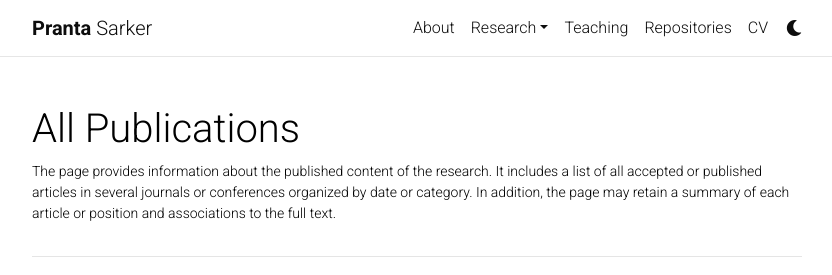
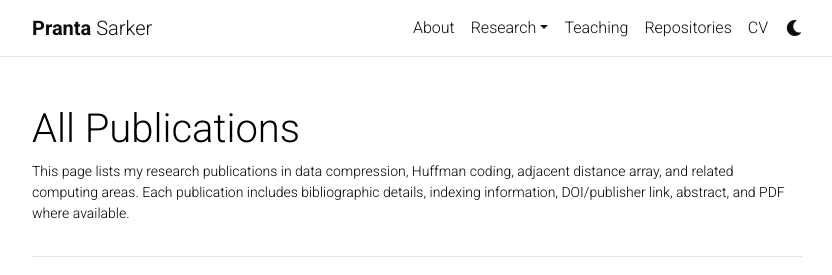
Before and after one commit to psarkerbd/psarkerbd.github.io, a Jekyll site: the page built from _pages/publications.md, in a window 1280 px wide, cut to the strip 0-275 px from the top of the page. Shown: the whole strip, without its empty margins (223-1055 px from the left). Built offline with Jekyll 4.4.1, drawn with Linux system fonts in a browser that asks for light colours; comment, search, counter and statistics services are not loaded; a style sheet for code colours, icons or effects is not loaded.

Commit message:
Update publications.md

```diff
--- a/_pages/publications.md
+++ b/_pages/publications.md
@@ -2,7 +2,7 @@
 layout: page
 permalink: /publications/
 title: All Publications
-description: The page provides information about the published content of the research. It includes a list of all accepted or published articles in several journals or conferences organized by date or category. In addition, the page may retain a summary of each article or position and associations to the full text.
+description: This page lists my research publications in data compression, Huffman coding, adjacent distance array, and related computing areas. Each publication includes bibliographic details, indexing information, DOI/publisher link, abstract, and PDF where available.
 years: [2024, 2022, 2021, 2020]
 nav: false
 nav_order:
```
